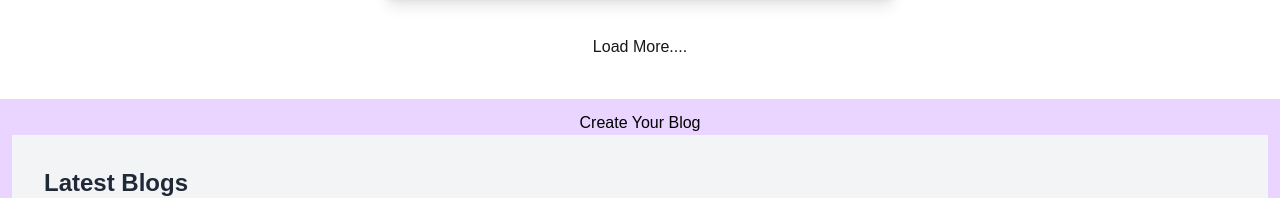
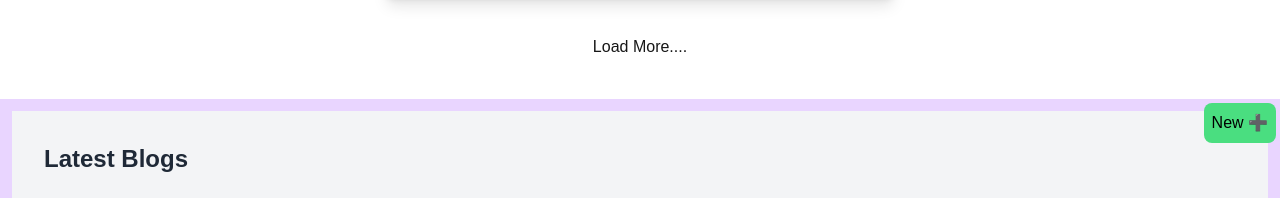
Before and after one commit to shikhar2311/SportsDunia, a Next.js app: page /pages/Dashboard in a window 1280 px wide. Shown: the part 1577-1775 px from the top of the page. Built offline with nearby package versions, Linux system fonts and the light colour scheme.

Commit message:
further enhance ments

```diff
--- a/src/app/pages/Dashboard/ArticleSection.jsx
+++ b/src/app/pages/Dashboard/ArticleSection.jsx
@@ -62,9 +62,11 @@ function ArticleSection() {
       ]
 
 
+
+
   return (
-    <div className=' bg-purple-200 p-3 text-black flex justify-center flex-col items-center min-h-screen'>
-        <div><button className=' cursor-pointer'>Create Your Blog</button></div>
+    <div className=' relative bg-purple-200 p-3 text-black flex justify-center flex-col items-center min-h-screen'>
+        <div className=' absolute right-1 top-1'><button className=' cursor-pointer bg-green-400 p-2 rounded-lg size-xl'>New ➕</button></div>
         <BlogSection blogs={blogs}/>
     </div>
   )
```
Also changed, not shown: src/app/ui/Footer.jsx (added).
